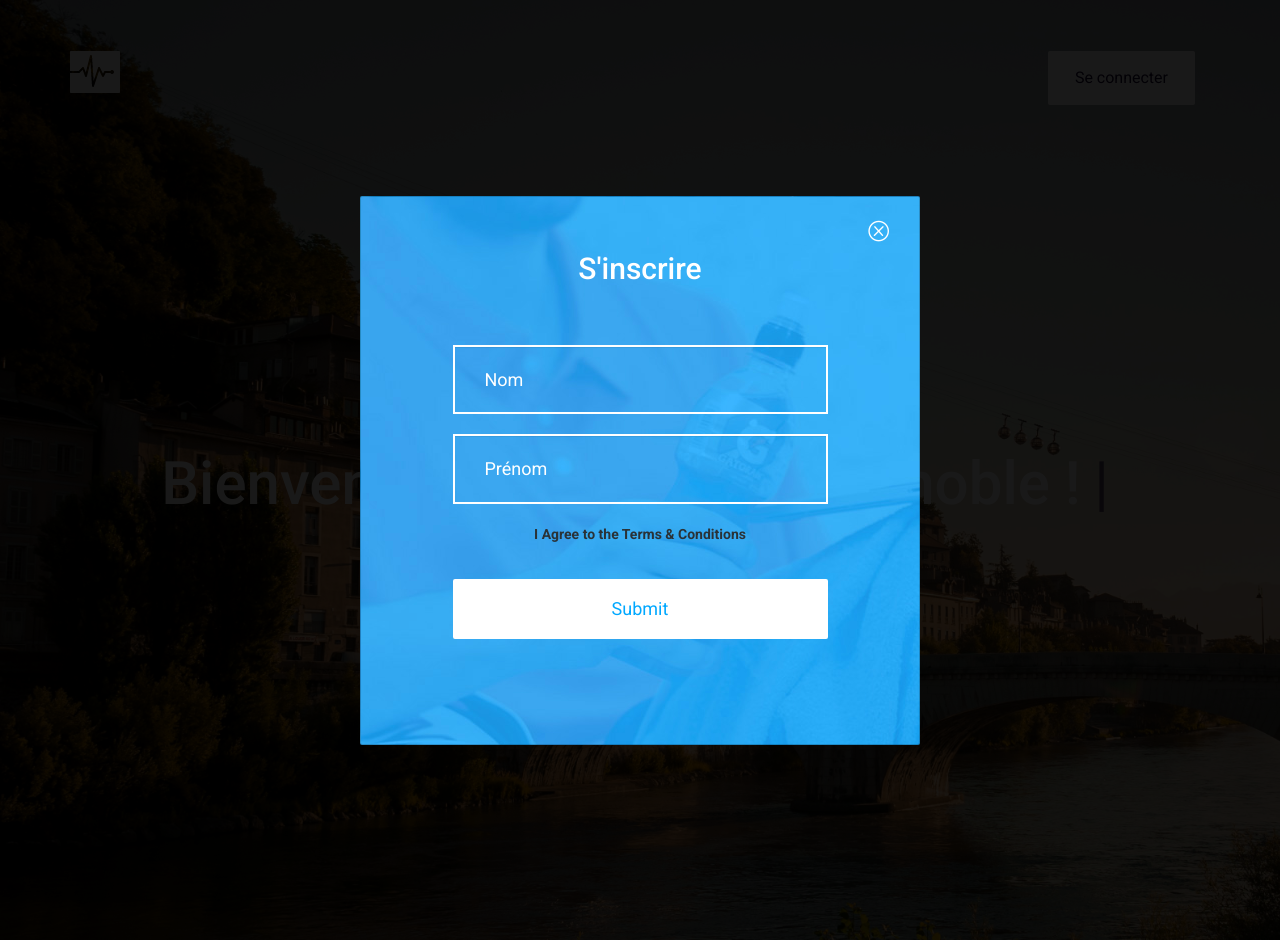
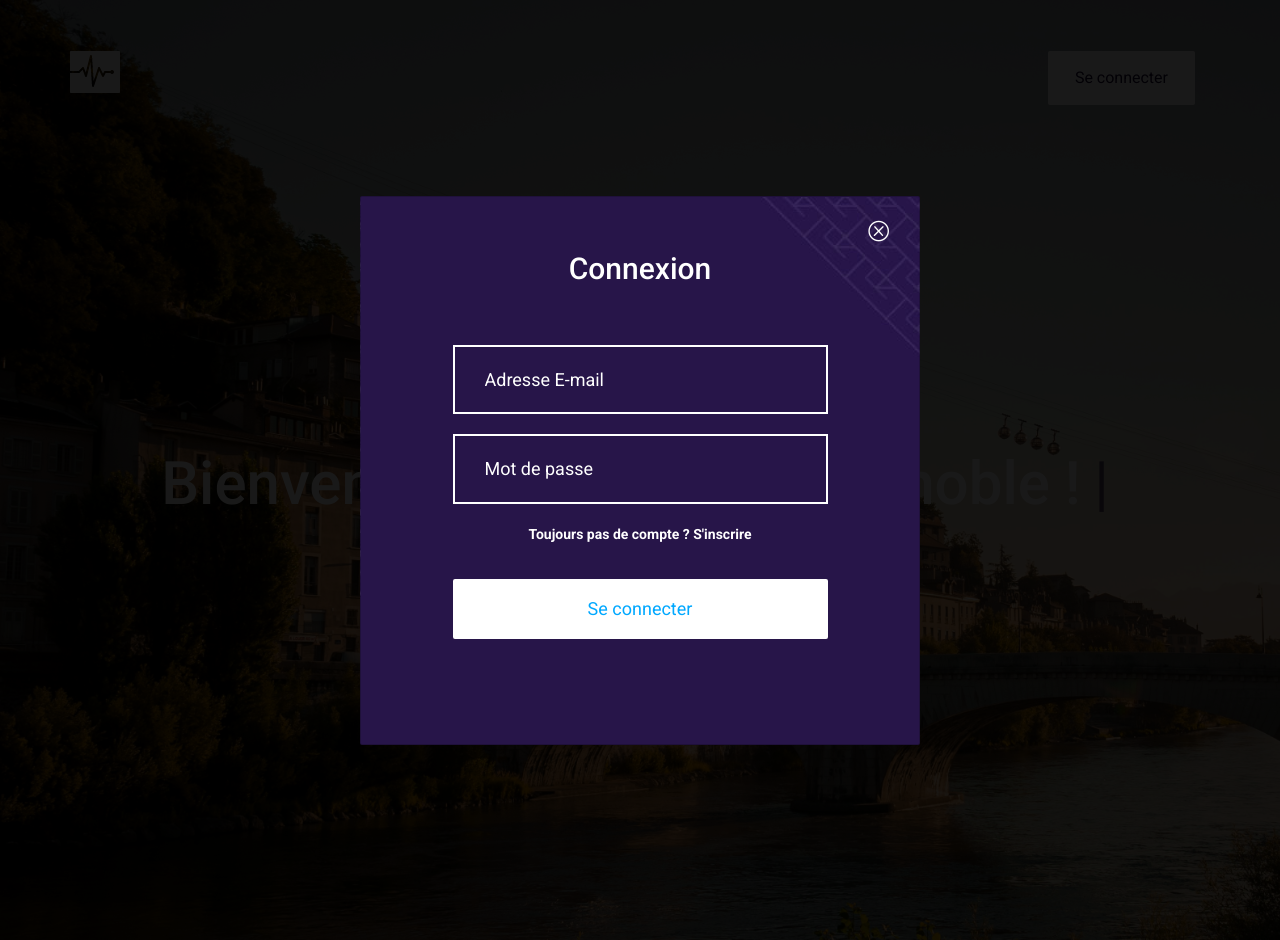
Before and after one commit to LeoArthaud/Workshop-3-C-U, a PHP site: page / in a window 1280 px wide, after a click on "Se connecter". Run offline with PHP 8.4, Linux system fonts and the light colour scheme.

Commit message:
MàJ popup connexion

```diff
--- a/Camp'Us/css/cardio.css
+++ b/Camp'Us/css/cardio.css
@@ -216,7 +216,7 @@ nav.navbar-fixed-top .navbar-nav > li > a:not(.btn) {
 }
 
 .btn.btn-blue:hover {
-	background: #31b9ff;
+	background: #77649b;
 }
 
 .btn.btn-blue-fill {
@@ -849,6 +849,10 @@ footer .social-footer li:hover a {
 	background: #00a8ff;
 }
 
+.inscription-line{
+    color: white;
+}
+
 /* Checkbox */
 
 .checkbox-holder {
--- a/Camp'Us/index.html
+++ b/Camp'Us/index.html
@@ -97,12 +97,14 @@
 		<div class="modal-dialog">
 			<div class="modal-content modal-popup">
 				<a href="#" class="close-link"><i class="icon_close_alt2"></i></a>
-				<h3 class="white">S'inscrire</h3>
+				<h3 class="white">Connexion</h3>
 				<form action="" class="popup-form">
-					<input type="text" class="form-control form-white" placeholder="Nom">
-					<input type="text" class="form-control form-white" placeholder="Prénom">
-							<label for="squaredOne"><span>I Agree to the <strong>Terms &amp; Conditions</strong></span></label>
-					<button type="submit" class="btn btn-submit">Submit</button>
+					<input type="text" class="form-control form-white" placeholder="Adresse E-mail">
+					<input type="text" class="form-control form-white" placeholder="Mot de passe">
+                        <div class="inscription-line">
+							<label for="squaredOne"><span>Toujours pas de compte ? S'inscrire</strong></span></label>
+                        </div>
+					<button type="submit" class="btn btn-submit">Se connecter</button>
 				</form>
 			</div>
 		</div>
```
Also changed, not shown: Camp'Us/img/popup.jpg.
